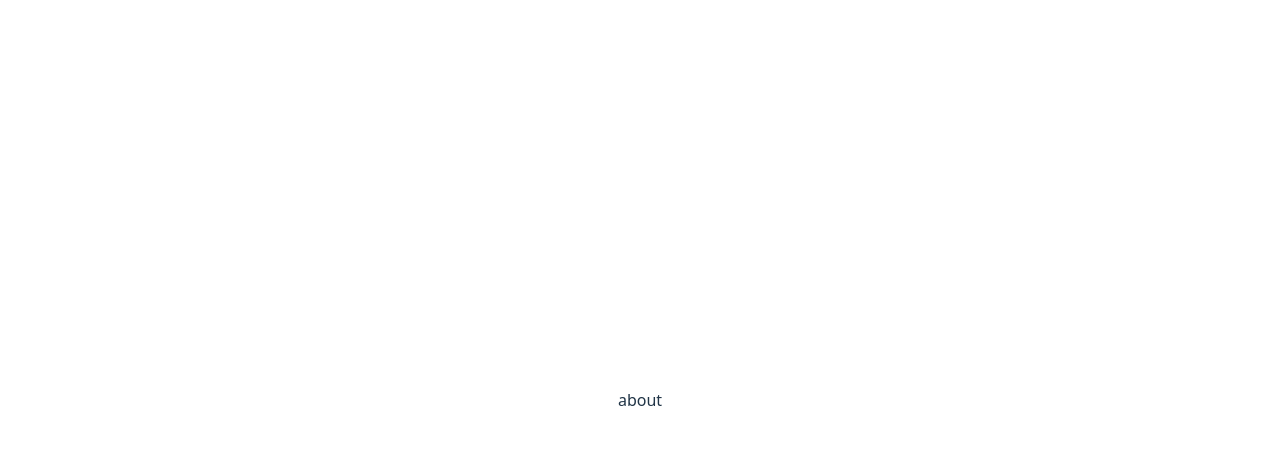
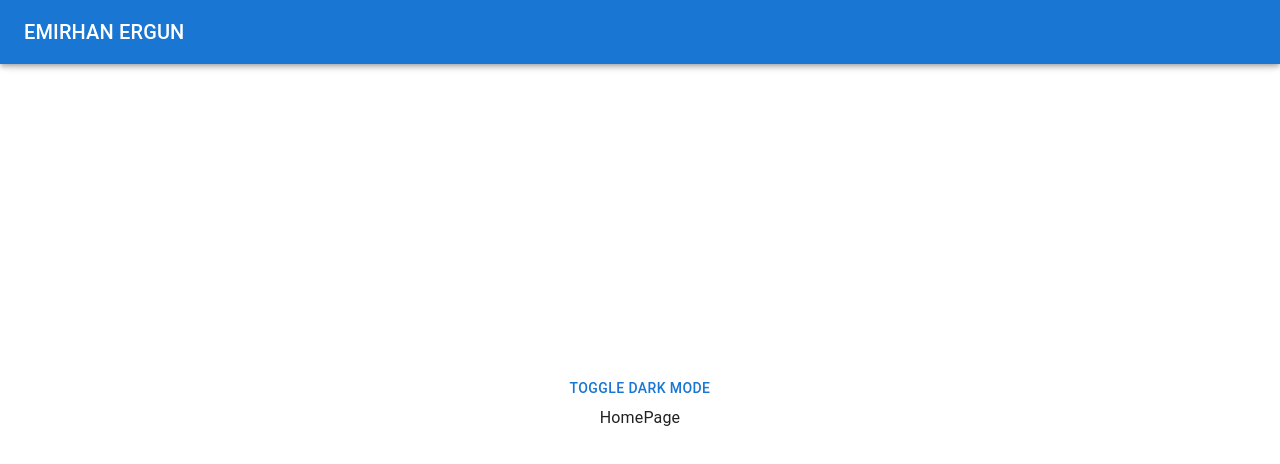
Before and after one commit to ErgunEmirhan/websiteFrontend, a React (Vite) app: page / in a window 1280 px wide. Shown: the top 464 px of the page. Built offline with nearby package versions, Linux system fonts and the light colour scheme.

Commit message:
created pages

```diff
--- a/package.json
+++ b/package.json
@@ -4,6 +4,7 @@
   "version": "0.0.0",
   "type": "module",
   "scripts": {
+    "start": "vite",
     "dev": "vite",
     "build": "tsc -b && vite build",
     "lint": "eslint .",
--- a/src/components/organisms/Layout.tsx
+++ b/src/components/organisms/Layout.tsx
@@ -1,5 +1,5 @@
-import { Box, createTheme, CssBaseline, ThemeProvider, Typography } from '@mui/material';
-import React, { useState } from 'react'
+import { Box, Button, createTheme, CssBaseline, ThemeProvider } from '@mui/material';
+import  { useState } from 'react'
 import { Outlet } from 'react-router-dom';
 import Navbar from './Navbar';
 
@@ -12,6 +12,7 @@ function Layout() {
         <CssBaseline/>
         <Box>
             <Navbar/>
+            <Button onClick={() => setIsDarkMode(!isDarkMode)}>Toggle Dark Mode</Button>
             <Outlet/>
         </Box>
         </ThemeProvider>
--- a/src/components/organisms/Navbar.tsx
+++ b/src/components/organisms/Navbar.tsx
@@ -6,16 +6,15 @@ const StyledToolbar = styled(Toolbar)({
     justifyContent: 'space-between'
 })
 
-const pages = ['Home', 'About', 'Projects', 'Contact']
+const pages = ['Home', 'About', 'Projects']
 function Navbar() {
 
     const [anchorElNav, setAnchorElNav] = React.useState<null | HTMLElement>(null);
-    const [anchorElUser, setAnchorElUser] = React.useState<null | HTMLElement>(null);
-
+/*
     const handleOpenNavMenu = (event: React.MouseEvent<HTMLElement>) => {
     setAnchorElNav(event.currentTarget);
   };
-
+*/
     const handleCloseNavMenu = () => {
     setAnchorElNav(null);
   };
--- /dev/null
+++ b/src/pages/AboutPage.tsx
@@ -0,0 +1,9 @@
+import React from 'react'
+
+function AboutPage() {
+  return (
+    <div>AboutPage</div>
+  )
+}
+
+export default AboutPage
--- a/src/pages/HomePage.tsx
+++ b/src/pages/HomePage.tsx
@@ -1,4 +1,3 @@
-import React from 'react'
 
 function HomePage() {
   return (
--- /dev/null
+++ b/src/pages/ProjectsPage.tsx
@@ -0,0 +1,9 @@
+import React from 'react'
+
+function ProjectsPage() {
+  return (
+    <div>ProjectsPage</div>
+  )
+}
+
+export default ProjectsPage
--- a/src/routers/RouterPage.tsx
+++ b/src/routers/RouterPage.tsx
@@ -1,16 +1,18 @@
-import React from 'react'
 import { BrowserRouter, Route, Routes } from 'react-router-dom'
 import HomePage from '../pages/HomePage'
 import Layout from '../components/organisms/Layout'
+import AboutPage from '../pages/AboutPage'
+import ProjectsPage from '../pages/ProjectsPage'
 
 function RouterPage() {
   return (
     <BrowserRouter>
     <Routes>
-        <Route path='/' element={<div>about</div>} />
 
         <Route element={<Layout/>}>
-            <Route path= "/home" element={<HomePage/>} />
+            <Route path= "/" element={<HomePage/>} />
+            <Route path='/about' element={<AboutPage/>} />
+            <Route path='/projects' element={<ProjectsPage/>}/>
         </Route>
 
     </Routes>
```
Also changed, not shown: 2 other files (tests, documents, lock files or other folders).
